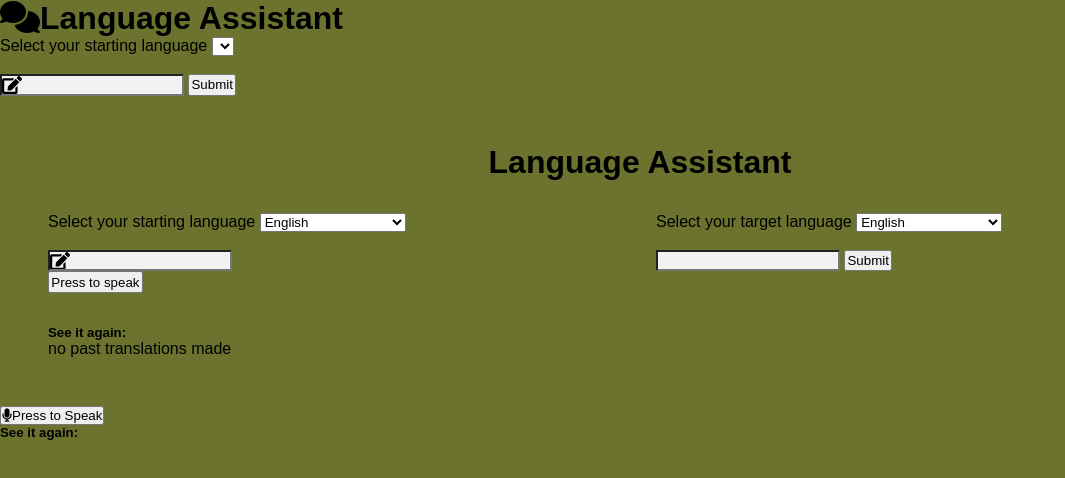
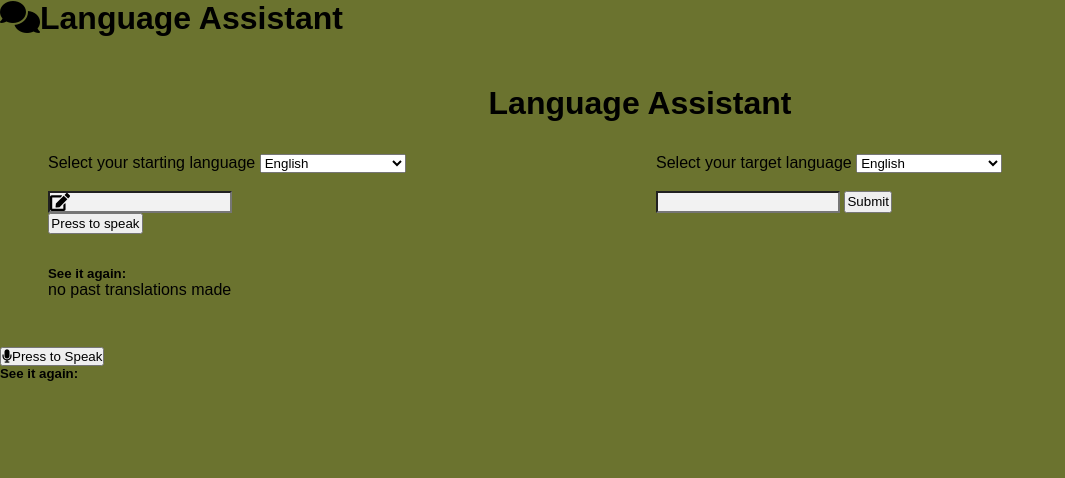
Before and after one commit to aaronquach123/speechtranslation, a plain HTML site: page index.html in a window 1280 px wide. Shown: the whole page, without its empty margins (0-1065 px from the left). Drawn offline with nearby package versions, Linux system fonts and the light colour scheme.

Commit message:
Update index.html

```diff
--- a/index.html
+++ b/index.html
@@ -18,19 +18,6 @@
     <header>
         <h1> <i class="fas fa-comments"></i>Language Assistant</h1>
     </header>
-
-    <!-- Div for starting language -->
-    <div id="starting-language"></div>
-        <form>
-            <label for="first-language">Select your starting language</label>
-            <select name="first-language" id="first-language">
-                <option></option>
-            </select>
-            <br><br>
-            <input type="text" id="startlang" name="startlang">
-            <input type="submit" value="Submit">
-        </form>
-    </div>
 
 
     <div class="container">
```
